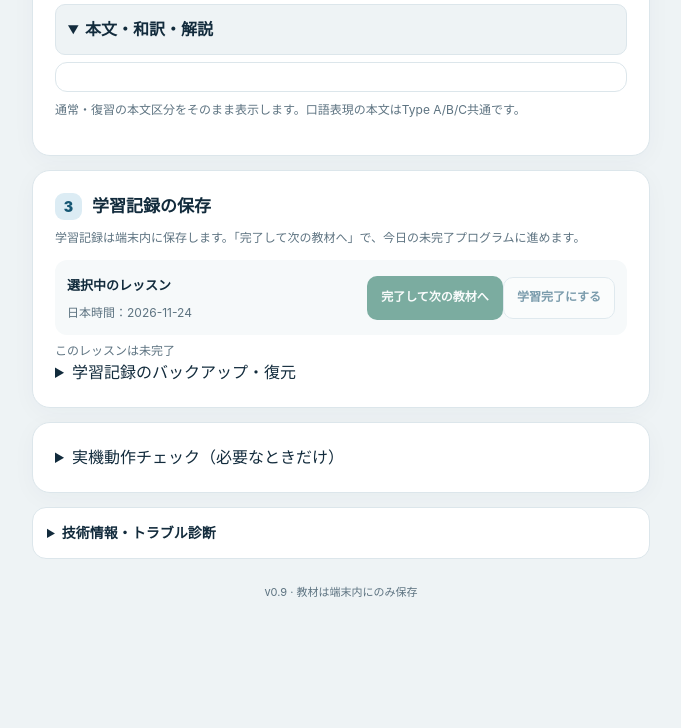
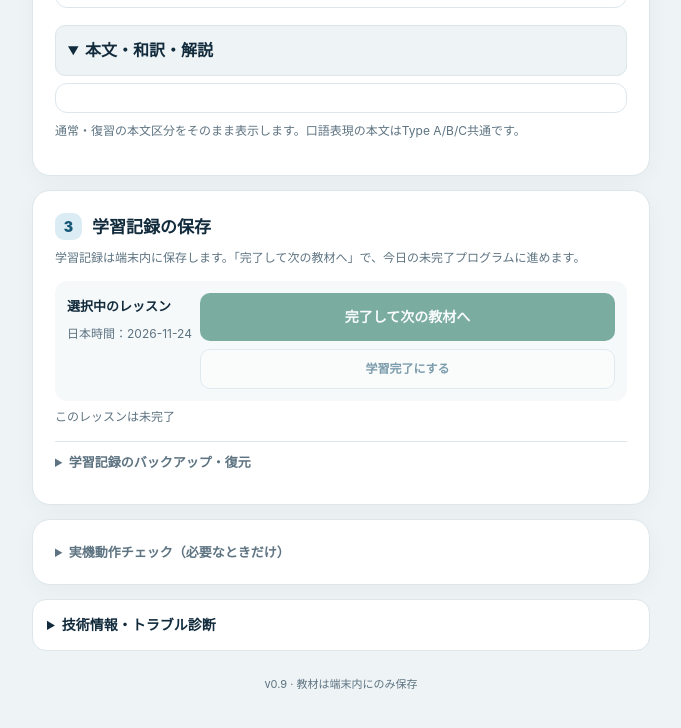
Before and after one commit to hiroyuki1974/patapura-pwa-pilot, a plain HTML site: page preview-step3-20261123/index.html in a window 1280 px wide. Shown: the part 1639-2367 px from the top of the page, without its empty margins (299-980 px from the left). Before the commit the page ends 2293 px from the top, so only its background shows below. Drawn offline with Linux system fonts and the light colour scheme.

Commit message:
Patapura v0.9: next lesson action and simplified study interface, preserve stored materials

```diff
--- a/preview-step3-20261123/style_20261123.css
+++ b/preview-step3-20261123/style_20261123.css
@@ -68,3 +68,13 @@
 .bulk-box .inline-actions .solid{font-size:13px;flex:1;min-width:195px}
 .bulk-box .inline-actions .outline{min-width:80px}
 .bulk-box #bulkReport:empty{display:none}
+
+/* v0.9: compact daily actions, maintenance controls collapsed. */
+.progress-card{align-items:stretch;flex-wrap:wrap}
+.progress-actions{display:grid;gap:8px;flex:1 1 190px}
+.progress-actions .solid{font-size:14px;min-height:48px}
+.progress-actions .outline{font-size:12px;min-height:40px}
+.study-setup-details{border-top:1px solid var(--line);margin:14px 0 10px;padding-top:10px}
+.study-setup-details>summary,.study-qa-details>summary{cursor:pointer;font-weight:700;color:var(--muted);font-size:13px}
+.study-setup-details>.file-input{margin:10px 0}
+.maintenance-danger{border-top:1px solid var(--line);padding-top:10px;margin-top:12px}
```
